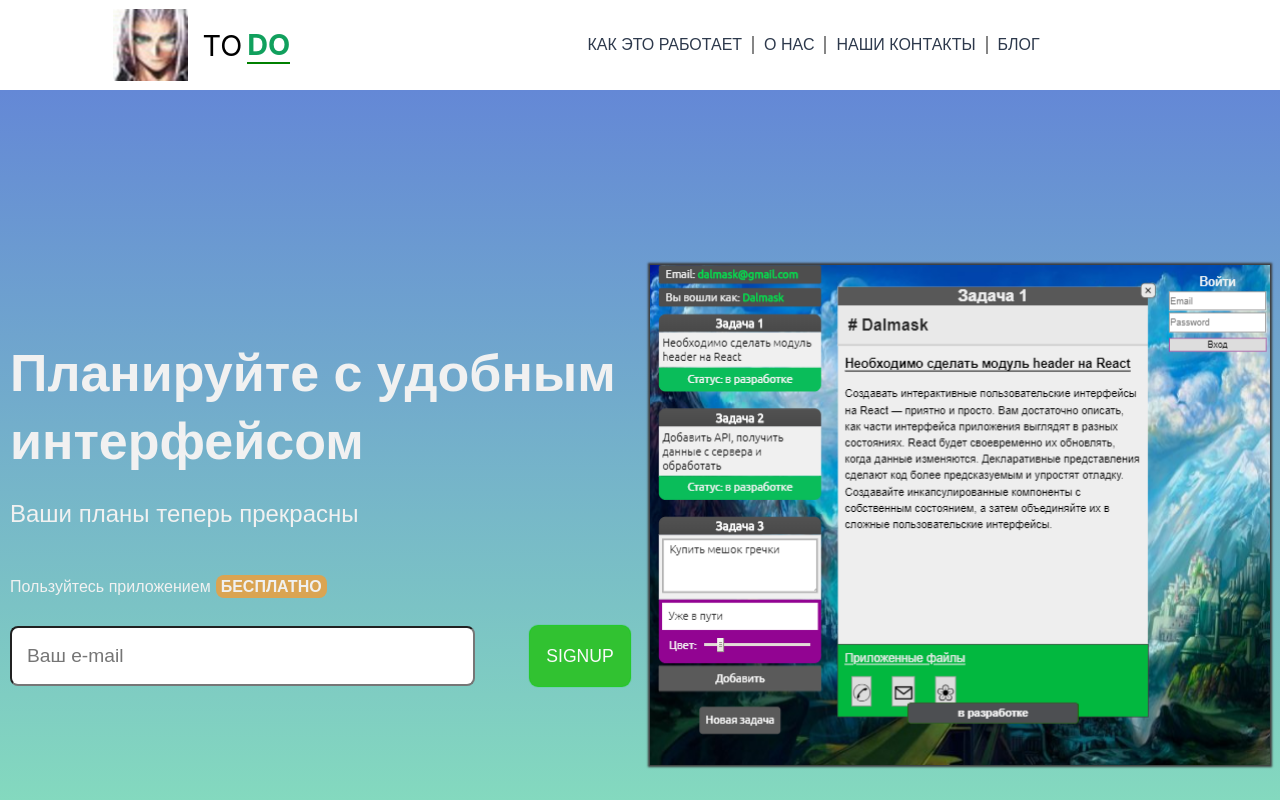
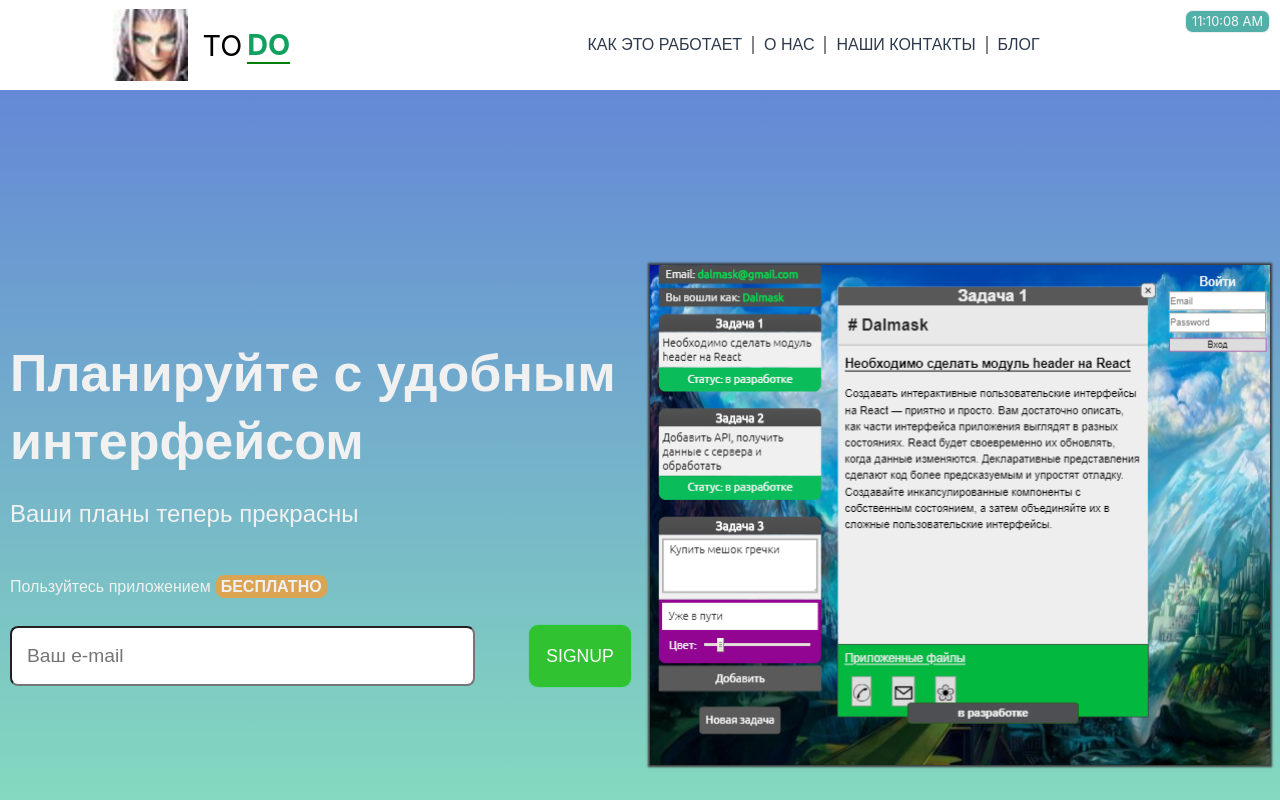
Before and after one commit to jpstories/react-todofield, a React (Create React App) app: page / in a window 1280 px wide. Shown: the top 800 px of the page. Built offline with nearby package versions, Linux system fonts and the light colour scheme; a web font is replaced by a local one.

Commit message:
Clock for Header, didmount: setstate, willmount: clearInterval

```diff
--- a/src/header/Header.js
+++ b/src/header/Header.js
@@ -2,6 +2,7 @@ import React from 'react';
 import './Header.css';
 import logo from './header-logo.jpeg';
 import Nav from './nav/Nav';
+import Clock from './clock/Clock';
 
 let navObject = {'как это работает': '#',
                 'о нас': '#',
@@ -19,8 +20,11 @@ class Header extends React.Component {
                     <span className="header__logo-title green">{this.props.titleRight}</span>
                 </div>
 
-                {/* Menu */}
+                {/* Menu component */}
                 <Nav menu={navObject}/>
+
+                {/* Clock component */}
+                <Clock />
             </div>
         );
     };
--- /dev/null
+++ b/src/header/clock/Clock.css
@@ -0,0 +1,22 @@
+.header__date{
+    width: max-content;
+    height: max-content;
+    border: 1px solid rgb(235, 235, 235);
+    position: absolute;
+    right: 10px;
+    top: 10px;
+    font-size: 0.8em;
+    background: rgb(14, 134, 170);
+    color: rgb(245, 245, 245);
+    border-radius: 4px;
+    padding: 3px 6px;
+    animation: header__date 6s linear infinite;
+    opacity: 0.7;
+}
+
+@keyframes header__date {
+    50% {
+        border-radius: 15px;
+        background: rgb(2, 160, 62);
+    }
+}
--- /dev/null
+++ b/src/header/clock/Clock.js
@@ -0,0 +1,33 @@
+import React from 'react';
+import './Clock.css';
+
+class Clock extends React.Component {
+    constructor(props) {
+        super(props);
+        this.state = {
+            date: new Date()
+        };
+    }
+
+    componentDidMount() {
+        this.timerID = setInterval(() => {this.tick()} ,1000);
+    }
+
+    componentWillUnmount() {
+        clearInterval(this.timerID);
+    }
+
+    tick() {
+        this.setState({date: new Date()});
+    }
+
+    render() {
+        return (
+            <div className="header__date">
+                <span>{this.state.date.toLocaleTimeString()}</span>
+            </div>
+        )
+    }
+}
+
+export default Clock;
```
